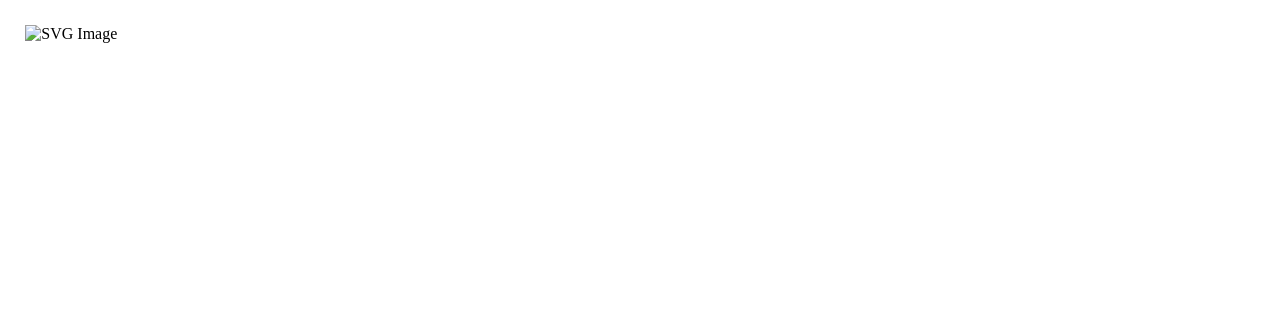
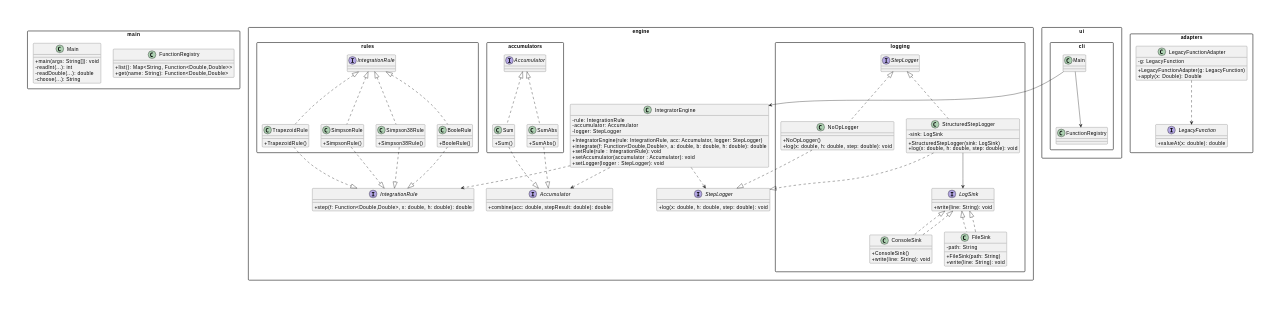
Before and after one commit to m4ur1n0/chess_plantuml_application_design_diagram, a plain HTML site: page hwnine/index.html in a window 1280 px wide. Drawn offline with Linux system fonts and the light colour scheme.

Commit message:
adding viewer for integrator design

```diff
--- a/hwnine/index.html
+++ b/hwnine/index.html
@@ -10,6 +10,6 @@
     </style>
 </head>
 <body>
-    <img src="out/PUML_DESIGN.svg" alt="SVG Image" />
+    <img src="../out/PUML_DESIGN.svg" alt="INTEGRATOR SVG Image" />
 </body>
 </html>
```
